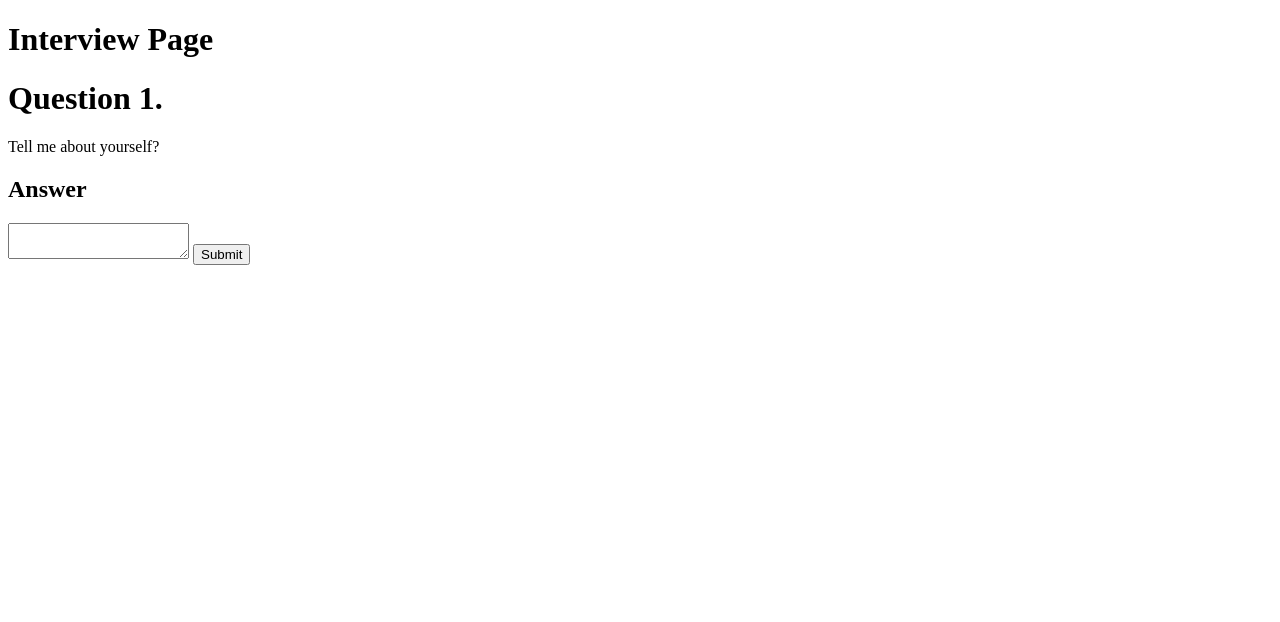
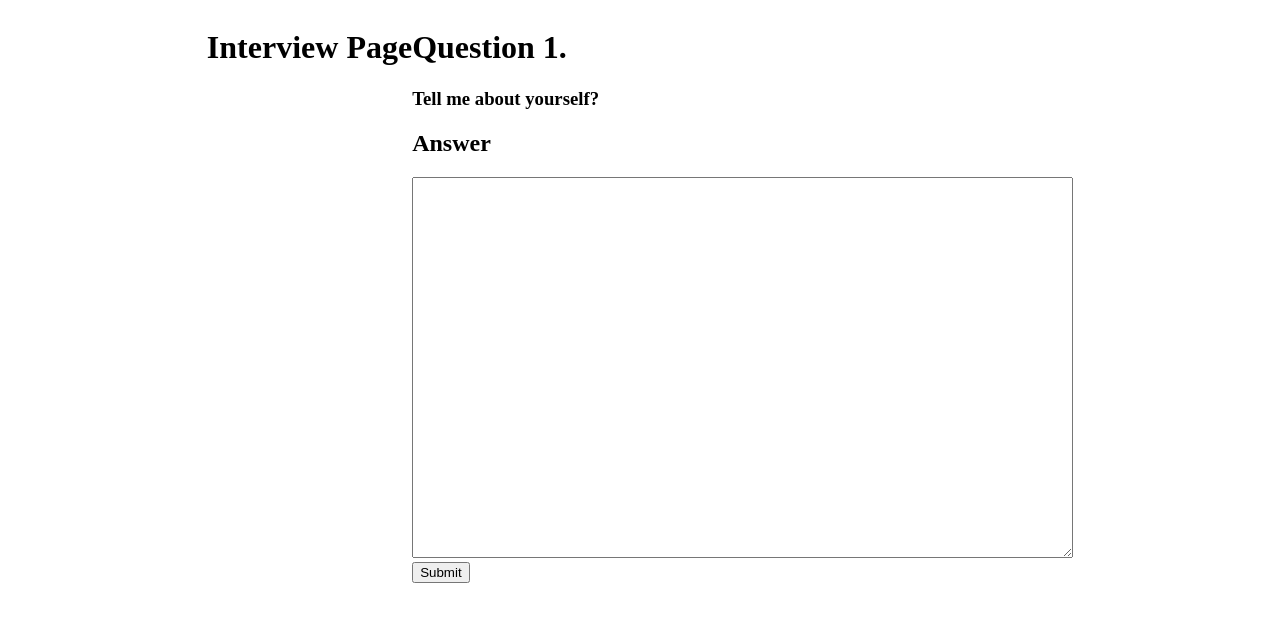
Before and after one commit to WomB0ComB0/InterviewBot, a plain HTML site: page client/HTML/index.html in a window 1280 px wide. Drawn offline with Linux system fonts and the light colour scheme.

Commit message:
adding some positioning

```diff
--- /dev/null
+++ b/client/CSS/index.css
@@ -0,0 +1,4 @@
+.container {
+    display: flex;
+    justify-content: center;
+}
--- a/client/HTML/index.html
+++ b/client/HTML/index.html
@@ -6,10 +6,12 @@
     <meta http-equiv="X-UA-Compatible" content="IE=edge">
     <meta name="viewport" content="width=device-width, initial-scale=1.0">
     <title>Interview Page</title>
+    <link rel="stylesheet" href="../CSS/index.css"/>
     <script src="../JS/index.js"></script>
 </head>
 
 <body>
+    <div class="container">
         <div>
             <h1>Interview Page</h1>
         </div>
@@ -17,13 +19,16 @@
         <div>
             <div>
                 <h1>Question 1.</h1>
-            <div>Tell me about yourself?</div>
+                <h3>Tell me about yourself?</h3>
             </div>
 
             <div>
                 <h2>Answer</h2>
-            <textarea></textarea>
+                <textarea rows="25" cols="80"></textarea>
+                <div>
                     <button>Submit</button>
+                </div>
+            </div>
         </div>
     </div>
 </body>
```
Lines whose indentation alone changed are shown as unchanged.
